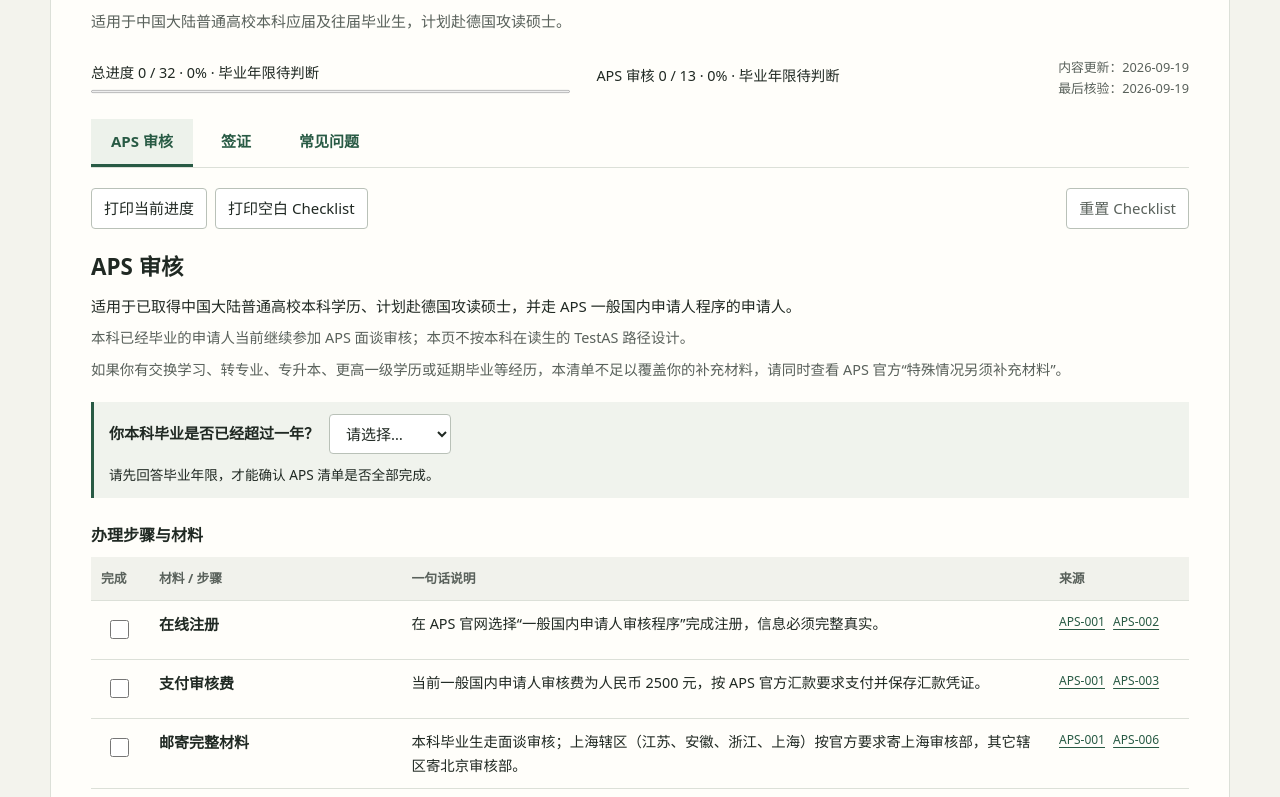
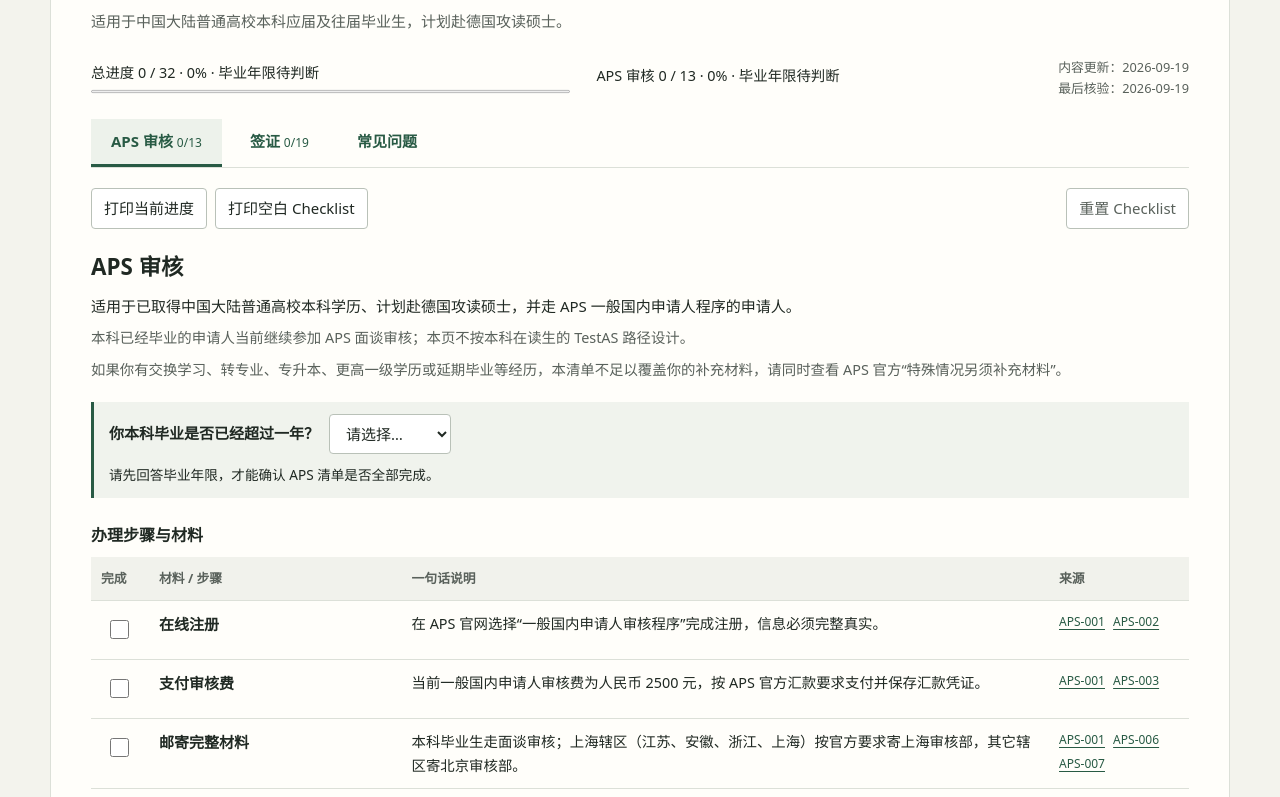
Before and after one commit to The-Aries/checklist-for-studying-in-germany, a website: page index.html in a window 1280 px wide. Shown: the part 145-942 px from the top of the page. Drawn offline with Linux system fonts and the light colour scheme.

Commit message:
fix: show live stage navigation counts and strengthen APS provenance

```diff
--- a/assets/css/main.css
+++ b/assets/css/main.css
@@ -10,7 +10,8 @@
 a:hover { text-decoration-thickness:2px; }
 .summary { display:grid; grid-template-columns:1.1fr 1fr auto; gap:26px; align-items:center; padding:15px 0 20px; font-size:.9rem; }
 .summary p { margin:0 0 4px; } progress { width:100%; height:7px; accent-color:var(--accent); display:block; } .dates { display:grid; font-size:.8rem; }
-nav { display:flex; gap:8px; border-bottom:1px solid var(--line); }
+nav { display:flex; flex-wrap:wrap; gap:8px; border-bottom:1px solid var(--line); }
+.nav-count { display:inline-block; font-size:.8em; font-weight:400; font-variant-numeric:tabular-nums; white-space:nowrap; }
 nav a { padding:10px 20px; text-decoration:none; border-bottom:3px solid transparent; font-weight:600; }
 nav a[aria-current="page"] { border-color:var(--accent); background:#edf2eb; }
 .actions { display:flex; flex-wrap:wrap; gap:8px; margin:20px 0; }
--- a/assets/js/app.js
+++ b/assets/js/app.js
@@ -46,6 +46,12 @@
 }
 
 function updateProgress() {
+  for (const entry of data.stages) {
+    const value = progress(entry.groups.flatMap((group) => group.items));
+    const count = $(`[data-route="${entry.id}"] .nav-count`);
+    count.textContent = `${value.done}/${value.total}`;
+    count.title = value.pending ? '毕业年限待判断，简历要求尚未确认' : '已完成 / 适用条目';
+  }
   const overall = progress(items);
   $('[data-testid="overall-progress"]').textContent = progressText('总进度', overall);
   $('#overall-bar').value = overall.percent;
--- a/data/checklist.json
+++ b/data/checklist.json
@@ -53,6 +53,15 @@
       "retrieved": "2026-09-19",
       "sourceDate": "live page",
       "section": "“材料邮寄” / “审核面谈”"
+    },
+    {
+      "id": "APS-007",
+      "authority": "德国驻华大使馆文化处留德人员审核部（APS）",
+      "label": "“一般国内申请人程序”调整（自2024年7月23日起施行）",
+      "url": "https://www.aps.org.cn/zh/verfahren-und-services-deutschland/chinaverfahren/umstellung-zum-chinaverfahren",
+      "retrieved": "2026-09-19",
+      "sourceDate": "live page",
+      "section": "以下申请人将继续参加面谈审核：大学本科已经毕业的申请人"
     },
     {
       "id": "VISA-001",
@@ -146,7 +155,8 @@
               "description": "本科毕业生走面谈审核；上海辖区（江苏、安徽、浙江、上海）按官方要求寄上海审核部，其它辖区寄北京审核部。",
               "sources": [
                 "APS-001",
-                "APS-006"
+                "APS-006",
+                "APS-007"
               ],
               "sourceLocation": "",
               "progress": true,
@@ -169,7 +179,8 @@
               "description": "材料审核通过后按系统邮件通知参加面谈；面谈含约 20 分钟书面准备和最长约 25 分钟口头部分，可使用英语和/或德语。",
               "sources": [
                 "APS-001",
-                "APS-004"
+                "APS-004",
+                "APS-007"
               ],
               "sourceLocation": "",
               "progress": true,
@@ -292,7 +303,8 @@
         "APS-002",
         "APS-003",
         "APS-004",
-        "APS-006"
+        "APS-006",
+        "APS-007"
       ],
       "notes": [
         {
--- a/index.html
+++ b/index.html
@@ -21,7 +21,7 @@
         <p data-testid="stage-progress" aria-live="polite"></p>
         <div class="dates"><span data-testid="last-updated"></span><span data-testid="last-verified"></span></div>
       </div>
-      <nav aria-label="办理阶段"><a href="#aps" data-route="aps">APS 审核</a><a href="#visa" data-route="visa">签证</a><a href="#faq" data-route="faq">常见问题</a></nav>
+      <nav aria-label="办理阶段"><a href="#aps" data-route="aps">APS 审核 <span class="nav-count"></span></a><a href="#visa" data-route="visa">签证 <span class="nav-count"></span></a><a href="#faq" data-route="faq">常见问题</a></nav>
     </header>
     <main id="main" tabindex="-1">
       <div class="actions"><button type="button" data-action="print-current">打印当前进度</button><button type="button" data-action="print-blank">打印空白 Checklist</button><button type="button" data-action="reset">重置 Checklist</button></div>
```
Also changed, not shown: docs/SOURCES.md (+6 -0 lines).
